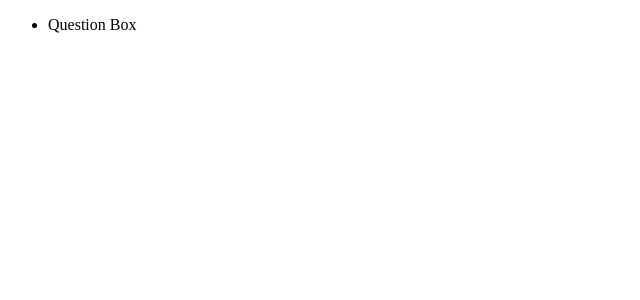
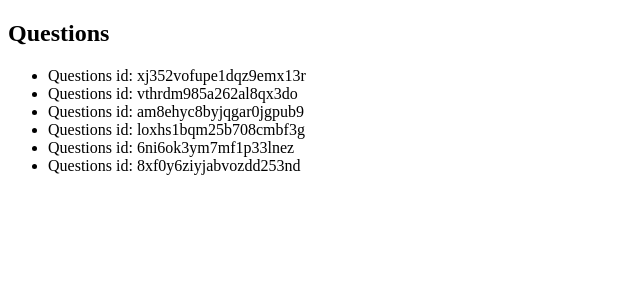
Before and after one commit to DaniReus04/Would-You-Rather...-, a React (Create React App) app: page / in a window 1280 px wide. Shown: the top 300 px of the page, without its empty margins (0-640 px from the left). Built offline with nearby package versions, Linux system fonts and the light colour scheme.

Commit message:
code was formated

```diff
--- a/src/components/app/App.js
+++ b/src/components/app/App.js
@@ -1,6 +1,7 @@
 import { Provider } from "react-redux";
 import store from "../../store/store";
 import QuestionBox from "../questionBox/questionBox";
+import Home from "../../pages/home/home";
 import { handleInitialData } from "../../actions/shared";
 import { useEffect } from "react";
 
@@ -10,6 +11,7 @@ function App() {
   })
   return (
     <Provider store={store}>
+      <Home/>
       <QuestionBox />
     </Provider>
   );
--- a/src/components/questionBox/questionBox.js
+++ b/src/components/questionBox/questionBox.js
@@ -1,11 +1,19 @@
 import React from "react";
+import { connect } from "react-redux";
 
-export default function useQuestionBox() {
+function useQuestionBox(props) {
   return (
     <div>
       <ul>
-        <li>Question Box</li>
+
       </ul>
     </div>
   );
 }
+
+function mapStateToProps({ questions }) {
+  return {
+  };
+}
+
+export default connect(mapStateToProps)(useQuestionBox);
--- a/src/data/_DATA.js
+++ b/src/data/_DATA.js
@@ -131,7 +131,7 @@ export function _getQuestions () {
   })
 }
 
-function formatQuestion ({ optionOneText, optionTwoText, author }) {
+export function formatQuestion ({ optionOneText, optionTwoText, author }) {
   return {
     id: generateUID(),
     timestamp: Date.now(),
--- a/src/pages/home/home.js
+++ b/src/pages/home/home.js
@@ -1,7 +1,22 @@
 import React from 'react';
+import { connect } from "react-redux";
 
-function home() {
-  return <div />;
+function Home(props) {
+  return (
+    <>
+    <h2>Questions</h2>
+    <ul>
+      {props.questionsIds.map((id) => <li key={id}>Questions id: {id}</li>)}
+    </ul>
+    </>
+ )
 }
 
-export default home;
+function mapStateToProps({questions}) {
+  return {
+    questionsIds: Object.keys(questions)
+    .sort((a, b) => questions[b].timestamp - questions[a].timestamp)
+  }
+}
+
+export default connect(mapStateToProps)(Home);
--- a/src/store/reducers/questions.js
+++ b/src/store/reducers/questions.js
@@ -7,7 +7,7 @@ export default function questions(state = {}, action) {
     case RECEIVE_QUESTIONS:
       return {
         ...state,
-        ...action.id,
+        ...action.questions,
       };
     case CREATE_QUESTIONS:
       return{
--- a/src/store/reducers/users.js
+++ b/src/store/reducers/users.js
@@ -5,7 +5,7 @@ export default function users(state = {}, action){
         case RECEIVE_USER:
           return{
               ...state,
-              ...action.users
+              ...action.user
         }
           default:
               return state
```
Also changed, not shown: src/actions/shared.js (+7 -8 lines), src/data/api.js (line endings or trailing spaces).
